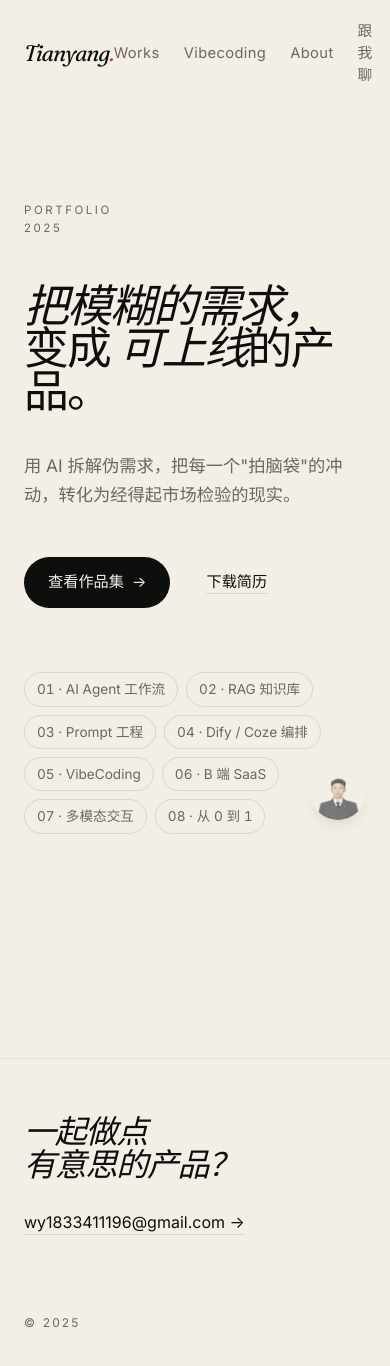
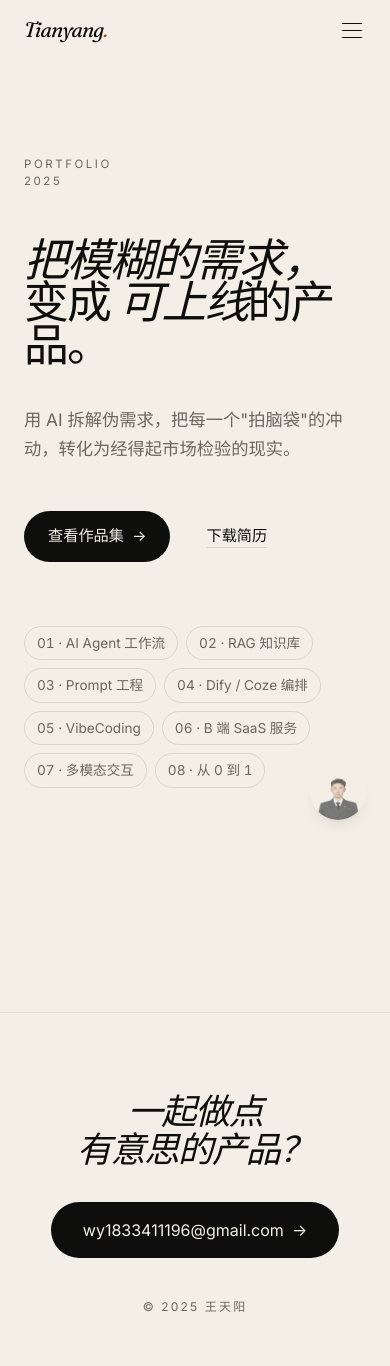
Before and after one commit to RioWang5617/pm-portfolio, a React (Vite) app: page / in a window 390 px wide. Shown: the top 1366 px of the page. Built offline with nearby package versions, Linux system fonts and the light colour scheme.

Commit message:
fix: 全面UI/UX优化 - 聊天多次对话修复、图片填充、页脚重设计、移动端适配、3家公司补全、能力标签去重、简历下载修复

```diff
--- a/src/components/CaseStudyCard.tsx
+++ b/src/components/CaseStudyCard.tsx
@@ -9,7 +9,13 @@ interface Props {
 export function CaseStudyCard({ work, featured = false }: Props) {
   return (
     <Link to={`/works/${work.slug}`} className={`group block ${featured ? 'md:col-span-2' : ''}`}>
-      <div className={`bg-gradient-to-br ${work.cover} aspect-[${featured ? '21/9' : '16/10'}] rounded-xl mb-6 relative overflow-hidden`}>
+      <div className={`aspect-[${featured ? '21/9' : '16/10'}] rounded-xl mb-6 relative overflow-hidden ${work.image ? '' : `bg-gradient-to-br ${work.cover}`}`}>
+        {work.image ? (
+          <img src={work.image} alt={work.title} className="absolute inset-0 w-full h-full object-cover" loading="lazy" />
+        ) : (
+          <div className={`absolute inset-0 bg-gradient-to-br ${work.cover}`} />
+        )}
+        <div className="absolute inset-0 bg-gradient-to-t from-black/60 via-black/20 to-transparent" />
         <div className="absolute inset-0 flex items-end p-6">
           <div className="text-cream/90">
             <div className="text-[0.7rem] uppercase tracking-[0.18em] opacity-70 mb-2 num">
--- a/src/components/ChatPanel.tsx
+++ b/src/components/ChatPanel.tsx
@@ -57,24 +57,21 @@ export function ChatPanel({ open, onClose }: Props) {
           if (event.type === 'sources' && event.sources) {
             chat.setMessageSources(event.sources)
           } else if (event.type === 'token' && event.content) {
-            const last = chat.messages[chat.messages.length - 1]
-            chat.updateLastMessage((last?.content || '') + event.content)
-          } else if (event.type === 'done') {
-            chat.setStatus('idle')
+            chat.appendToLastMessage(event.content)
           }
         },
       )
     } catch (e: any) {
       chat.setError(e?.message || '网络错误')
-      chat.setStatus('error')
     }
+    chat.setStatus('idle')
   }
 
   if (!open) return null
 
   return (
     <div
-      className="fixed bottom-24 right-6 z-50 w-[400px] max-w-[calc(100vw-2rem)] h-[600px] max-h-[calc(100vh-8rem)] bg-cream border border-line rounded-2xl shadow-2xl flex flex-col overflow-hidden"
+      className="fixed inset-4 md:inset-auto md:bottom-24 md:right-6 z-50 md:w-[400px] md:max-w-[calc(100vw-2rem)] md:h-[600px] md:max-h-[calc(100vh-8rem)] bg-cream border border-line rounded-2xl shadow-2xl flex flex-col overflow-hidden"
       role="dialog"
       aria-label="跟我聊"
     >
--- a/src/components/Footer.tsx
+++ b/src/components/Footer.tsx
@@ -3,25 +3,22 @@ import { profile } from '../data/profile'
 export default function Footer() {
   return (
     <footer className="border-t border-line/60 mt-32">
-      <div className="mx-auto max-w-wide px-6 md:px-10 py-14 grid md:grid-cols-12 gap-10">
-        <div className="md:col-span-6">
-          <p className="font-display text-[2rem] md:text-[2.6rem] leading-[1.05] tracking-tightest">
+      <div className="mx-auto max-w-wide px-6 md:px-10 py-20 md:py-28">
+        <div className="flex flex-col items-center text-center">
+          <p className="font-display text-[2.2rem] md:text-[3.2rem] leading-[1.1] tracking-tightest">
             <em>一起做点</em>
             <br />
             <em>有意思的产品？</em>
           </p>
           <a
             href={`mailto:${profile.email}`}
-            className="inline-block mt-7 text-[1rem] underline decoration-line underline-offset-[6px] hover:decoration-ink transition-colors"
+            className="mt-8 inline-flex items-center gap-2 px-8 py-4 bg-ink text-cream rounded-full text-[1rem] hover:bg-accent transition-colors"
           >
-            {profile.email} →
+            {profile.email}
+            <span>→</span>
           </a>
-        </div>
-        <div className="md:col-span-3">
-        </div>
-        <div className="md:col-span-3">
-          <p className="text-[0.75rem] uppercase tracking-[0.18em] text-muted">
-            © 2025
+          <p className="mt-10 text-[0.75rem] uppercase tracking-[0.18em] text-muted">
+            © 2025 {profile.nameZh}
           </p>
         </div>
       </div>
--- a/src/components/Navigation.tsx
+++ b/src/components/Navigation.tsx
@@ -9,6 +9,7 @@ const links = [
 
 export default function Navigation() {
   const [scrolled, setScrolled] = useState(false)
+  const [menuOpen, setMenuOpen] = useState(false)
 
   useEffect(() => {
     const onScroll = () => setScrolled(window.scrollY > 12)
@@ -22,14 +23,15 @@ export default function Navigation() {
         scrolled ? 'bg-cream/85 backdrop-blur border-b border-line/60' : 'bg-transparent'
       }`}
     >
-      <div className="mx-auto max-w-wide px-6 md:px-10 py-5 flex items-center justify-between">
+      <div className="mx-auto max-w-wide px-6 md:px-10 py-4 md:py-5 flex items-center justify-between">
         <Link
           to="/"
-          className="font-display text-[1.4rem] md:text-[1.55rem] tracking-tightest leading-none italic"
+          className="font-display text-[1.3rem] md:text-[1.55rem] tracking-tightest leading-none italic"
         >
           Tianyang<span className="text-accent">.</span>
         </Link>
-        <nav className="flex items-center gap-6 md:gap-9">
+        {/* Desktop nav */}
+        <nav className="hidden md:flex items-center gap-9">
           {links.map((l) => (
             <NavLink
               key={l.to}
@@ -50,7 +52,42 @@ export default function Navigation() {
             跟我聊
           </button>
         </nav>
+        {/* Mobile hamburger */}
+        <button
+          onClick={() => setMenuOpen(!menuOpen)}
+          className="md:hidden flex flex-col gap-1.5 w-7 h-7 justify-center items-center"
+          aria-label="菜单"
+        >
+          <span className={`block w-5 h-px bg-ink transition-all duration-200 ${menuOpen ? 'rotate-45 translate-y-[3.5px]' : ''}`} />
+          <span className={`block w-5 h-px bg-ink transition-all duration-200 ${menuOpen ? 'opacity-0' : ''}`} />
+          <span className={`block w-5 h-px bg-ink transition-all duration-200 ${menuOpen ? '-rotate-45 -translate-y-[3.5px]' : ''}`} />
+        </button>
       </div>
+      {/* Mobile menu */}
+      {menuOpen && (
+        <nav className="md:hidden bg-cream/95 backdrop-blur border-b border-line/60 px-6 pb-6">
+          {links.map((l) => (
+            <NavLink
+              key={l.to}
+              to={l.to}
+              onClick={() => setMenuOpen(false)}
+              className={({ isActive }) =>
+                `block py-3 text-[1rem] tracking-wide transition-colors ${
+                  isActive ? 'text-ink' : 'text-muted hover:text-ink'
+                }`
+              }
+            >
+              {l.label}
+            </NavLink>
+          ))}
+          <button
+            onClick={() => { setMenuOpen(false); window.dispatchEvent(new CustomEvent('open-chat')) }}
+            className="block py-3 text-[1rem] tracking-wide text-muted hover:text-vermilion transition-colors"
+          >
+            跟我聊
+          </button>
+        </nav>
+      )}
     </header>
   )
 }
--- a/src/data/profile.ts
+++ b/src/data/profile.ts
@@ -15,7 +15,7 @@ export const profile = {
     'Prompt 工程',
     'Dify / Coze 编排',
     'VibeCoding',
-    'B 端 SaaS',
+    'B 端 SaaS 服务',
     '多模态交互',
     '从 0 到 1',
   ],
@@ -31,6 +31,7 @@ export const profile = {
       highlights: [
         '主导头部车企（宝马、大众）AI Agent 售后智能化方案，基于 Dify 搭建企业级 AI Agent，月销 300 万',
         '从 0 到 1 规划自研 AI CRM 替代微软 Copilot，智能填表引擎减少销售 80% 手动录入',
+        '设计爬虫状态监控 + 热点资讯推送系统，打通 Webhook/飞书/Outlook 三端触达',
       ],
     },
     {
@@ -38,8 +39,18 @@ export const profile = {
       role: 'AI 产品经理',
       period: '2024 - 2025',
       highlights: [
-        '主导 AI 数字人大屏产品，首批 100+ 台落地连锁幼教门店',
+        '主导 AI 数字人大屏产品，首批 100+ 台落地连锁幼教门店，多模态情感对话 + RAG 知识库',
         '搭建全球新闻 AI 协同中台，含大模型微调 + 模板适配，跨国定稿效率提升 80%+',
+        '为伊顿善育定制软硬一体 AI 虚拟数字人，参与硬件交互流程策划与落地',
+      ],
+    },
+    {
+      company: '成都聚创新意',
+      role: 'Python 后端工程师',
+      period: '2022 - 2024',
+      highlights: [
+        '从 0 到 1 搭建“心仪租房”微信小程序，负责后端架构设计与 API 开发',
+        '参与多个 B 端项目的后端开发，积累 Python/SQL/API 设计实战经验',
       ],
     },
   ],
--- a/src/hooks/useChat.ts
+++ b/src/hooks/useChat.ts
@@ -29,6 +29,16 @@ export function useChat() {
     })
   }, [])
 
+  const appendToLastMessage = useCallback((token: string) => {
+    setMessages((prev) => {
+      const next = [...prev]
+      if (next.length === 0) return prev
+      const last = next[next.length - 1]
+      next[next.length - 1] = { ...last, content: last.content + token }
+      return next
+    })
+  }, [])
+
   const setMessageSources = useCallback((sources: ChatMessage['sources']) => {
     setMessages((prev) => {
       const next = [...prev]
@@ -50,6 +60,7 @@ export function useChat() {
     error,
     addMessage,
     updateLastMessage,
+    appendToLastMessage,
     setMessageSources,
     setStatus,
     setError,
--- a/src/pages/About.tsx
+++ b/src/pages/About.tsx
@@ -31,7 +31,7 @@ export default function About() {
             <p className="mt-6 text-[1.05rem] md:text-[1.18rem] text-muted">
               {profile.title} · 4 年工作经验 · {profile.location}
             </p>
-            <p className="mt-12 max-w-prose text-[1.18rem] md:text-[1.32rem] leading-[1.6] text-pretty">
+            <p className="mt-12 max-w-prose text-[1.18rem] md:text-[1.32rem] leading-[1.6] text-pretty text-justify">
               <em>{profile.pitch}</em>
             </p>
 
--- a/src/pages/CaseStudy.tsx
+++ b/src/pages/CaseStudy.tsx
@@ -66,11 +66,14 @@ export default function CaseStudy() {
 
       {/* COVER */}
       <div className="mx-auto max-w-wide px-6 md:px-10 mb-20 md:mb-28 reveal">
-        <div
-          className={`aspect-[21/9] w-full rounded-sm bg-gradient-to-br ${w.cover} relative overflow-hidden`}
-        >
-          <div className="absolute inset-0 flex items-center justify-center">
-            <p className="font-display italic text-cream/85 text-[1.2rem] md:text-[1.8rem] leading-snug max-w-prose text-center px-8">
+        <div className={`aspect-[21/9] w-full rounded-sm relative overflow-hidden ${w.image ? '' : `bg-gradient-to-br ${w.cover}`}`}>
+          {w.image ? (
+            <img src={w.image} alt={w.title} className="absolute inset-0 w-full h-full object-cover" />
+          ) : (
+            <div className={`absolute inset-0 bg-gradient-to-br ${w.cover}`} />
+          )}
+          <div className="absolute inset-0 bg-gradient-to-t from-black/70 via-black/30 to-transparent flex items-center justify-center">
+            <p className="font-display italic text-cream/90 text-[1.2rem] md:text-[1.8rem] leading-snug max-w-prose text-center px-8">
               「{w.intro}」
             </p>
           </div>
--- a/src/pages/Home.tsx
+++ b/src/pages/Home.tsx
@@ -35,12 +35,14 @@ export default function Home() {
                   查看作品集
                   <span className="transition-transform group-hover:translate-x-0.5">→</span>
                 </Link>
-                <Link
-                  to="/resume"
+                <a
+                  href="https://ivlrszbwekymbydhnlre.supabase.co/storage/v1/object/public/resume/wang-tianyang-resume.pdf"
+                  target="_blank"
+                  rel="noreferrer"
                   className="inline-flex items-center gap-2 px-5 py-3.5 text-[0.95rem] text-ink underline decoration-line underline-offset-[6px] hover:decoration-ink transition-colors"
                 >
                   下载简历
-                </Link>
+                </a>
               </div>
 
               <div className="mt-16 flex flex-wrap gap-2">
```
Also changed, not shown: src/data.json (+15 -4 lines).
